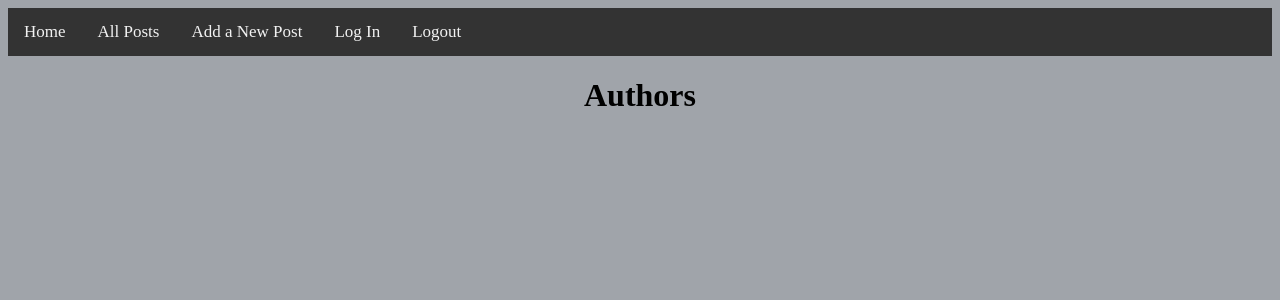
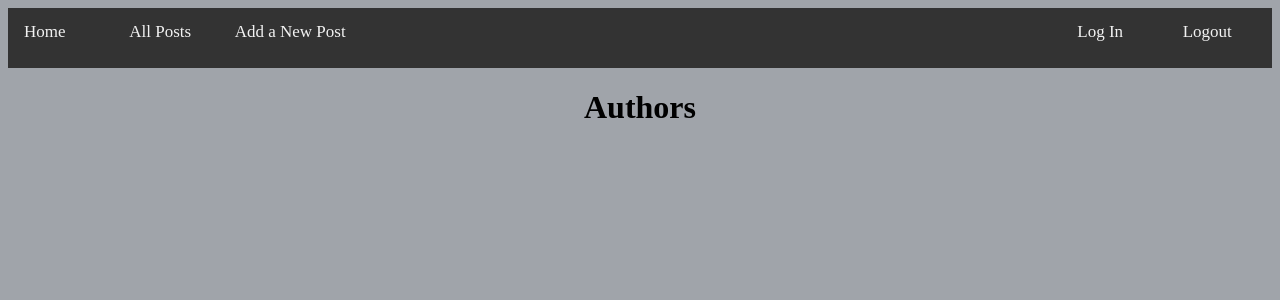
Before and after one commit to reverendin/Blogz, a Flask app: page / in a window 1280 px wide. Shown: the top 300 px of the page. Run offline with Flask 2, Linux system fonts and the light colour scheme.

Commit message:
added grid to navbar

```diff
--- a/static/styles.css
+++ b/static/styles.css
@@ -9,8 +9,36 @@
 }
 
 .topnav {
+    display: grid;
+    grid-template-rows: 60px;
+    grid-template-columns: 1fr 1fr 2fr 6fr 1fr 1fr;
     background-color: #333;
     overflow: hidden;
+}
+
+.nav1 {
+    grid-column: 1;
+    grid-row: 1;
+}
+
+.nav2 {
+    grid-column: 2;
+    grid-row: 1;
+}
+
+.nav3 {
+    grid-column: 3;
+    grid-row: 1;
+}
+
+.nav4 {
+    grid-column: 5;
+    grid-row: 1;
+}
+
+.nav5 {
+    grid-column: 6;
+    grid-row: 1;
 }
 
 .topnav a {
```
